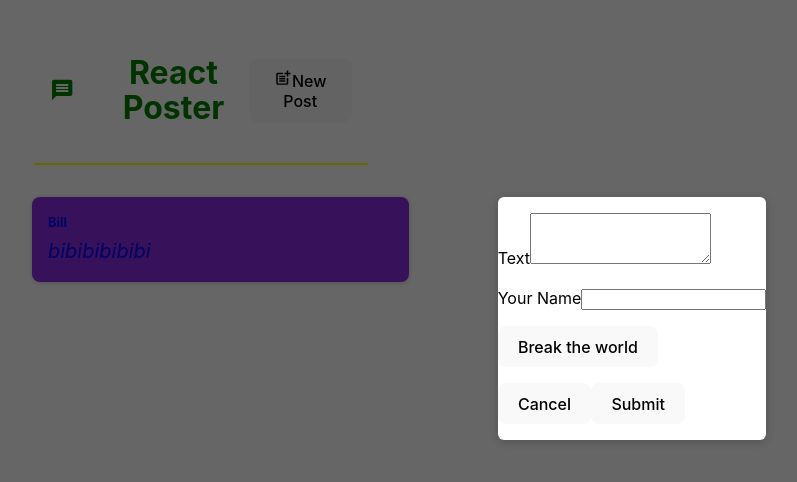
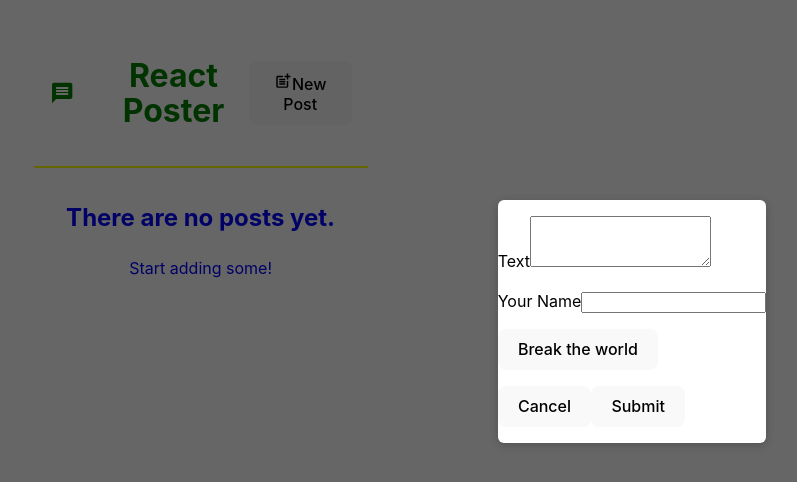
Before and after one commit to k8cchaha/react-2025-01, a React (Vite) app: page / in a window 1280 px wide. Shown: the part 258-740 px from the top of the page, without its empty margins (8-805 px from the left). Built offline with nearby package versions, Linux system fonts and the light colour scheme.

Commit message:
loop create component

```diff
--- a/src/components/NewPost.jsx
+++ b/src/components/NewPost.jsx
@@ -1,6 +1,6 @@
 import { useState } from 'react';
 
-function NewPost({onCancel}) {
+function NewPost({onCancel, onAddPost}) {
     const [enteredBody, setEnteredBody] = useState('')
     const [enteredAuthor, setAuthor] = useState('')
 
@@ -18,7 +18,8 @@
             body: enteredBody,
             author: enteredAuthor
         }
-        console.log(postData)
+        onAddPost(postData)
+        // console.log(postData)
         onCancel()
     }
 
--- a/src/components/PostList.jsx
+++ b/src/components/PostList.jsx
@@ -1,3 +1,5 @@
+import { useState } from 'react'
+
 import Post from './Post'
 import NewPost from './NewPost';
 import Modal from './Modal';
@@ -5,20 +7,35 @@
 
 
 function PostList({isPosting, onStopPosting}) {
+    const [posts, setPosts] = useState([])
 
+    function addPostHandler(postData) {
+        // 變數的值可能是基於先前渲染時的狀態，如果有多個狀態更新排隊，這個值可能不是最新的
+        // setPosts([postData, ...posts])
 
+        // 如果新資料依賴於舊資料, 應該要使用函數形式來更新狀態
+        // React 會傳入最新的狀態 existingPosts，確保你的更新基於當下正確的狀態
+        setPosts((existingPosts)=>[postData, ...existingPosts])
+    }
 
     return (
         <>
             {isPosting ? (
                 <Modal onHideModal={onStopPosting}>
-                    <NewPost onCancel={onStopPosting}/>
+                    <NewPost onCancel={onStopPosting} onAddPost={addPostHandler}/>
                 </Modal>
             ) : null}
-
-            <ul className={classes.list}>
-                <Post author="Bill" body="bibibibibibi"/>
-            </ul>
+            {posts.length > 0 && (
+                <ul className={classes.list}>
+                    {posts.map((post) => <Post key={post.body} author={post.author} body={post.body} />)}
+                </ul>
+            )}
+            {posts.length === 0 && (
+                <div style={{ textAlign: 'center', color: 'blue' }}>
+                    <h2>There are no posts yet.</h2>
+                    <p>Start adding some!</p>
+                </div>
+            )}
         </>
 
     )
```
